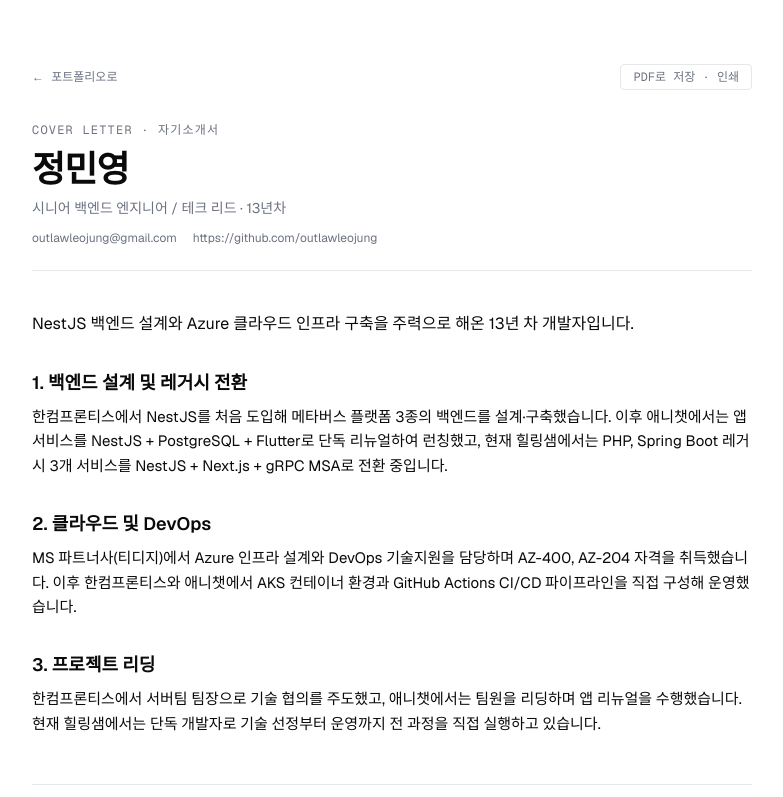
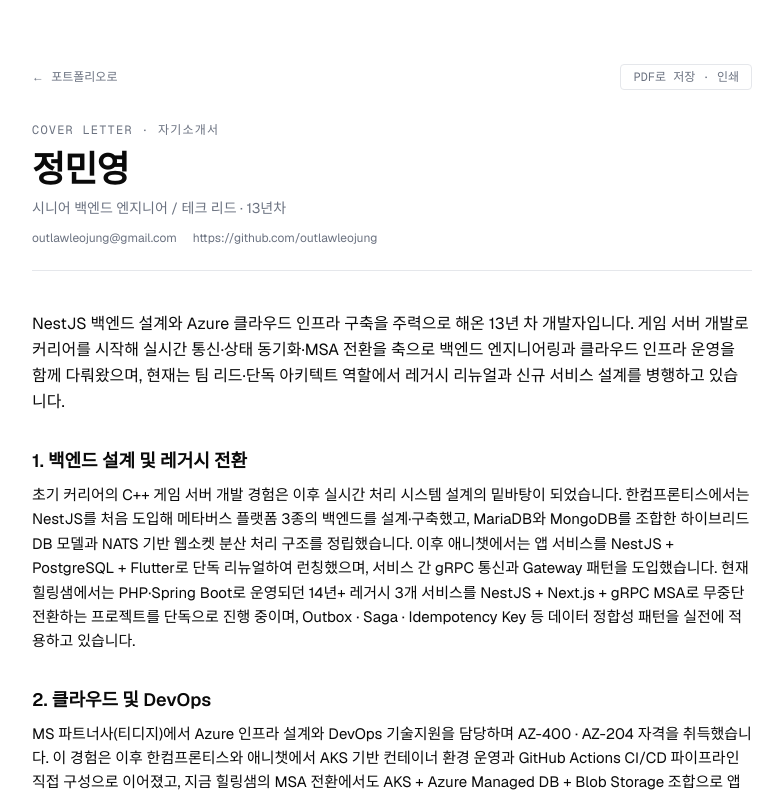
Before and after one commit to outlawleojung/outlawleojung.github.io, a Next.js app: page /about in a window 1280 px wide. Shown: the top 797 px of the page, without its empty margins (248-1031 px from the left). Built offline with nearby package versions, Linux system fonts and the light colour scheme.

Commit message:
자소서 확장: 인트로 밀도↑, 각 섹션 구체 사례 추가, 지향점(4) 신설

```diff
--- a/src/app/about/page.tsx
+++ b/src/app/about/page.tsx
@@ -8,28 +8,49 @@ export const metadata: Metadata = {
 };
 
 const intro =
-  "NestJS 백엔드 설계와 Azure 클라우드 인프라 구축을 주력으로 해온 13년 차 개발자입니다.";
+  "NestJS 백엔드 설계와 Azure 클라우드 인프라 구축을 주력으로 해온 13년 차 개발자입니다. " +
+  "게임 서버 개발로 커리어를 시작해 실시간 통신·상태 동기화·MSA 전환을 축으로 백엔드 엔지니어링과 " +
+  "클라우드 인프라 운영을 함께 다뤄왔으며, 현재는 팀 리드·단독 아키텍트 역할에서 레거시 리뉴얼과 " +
+  "신규 서비스 설계를 병행하고 있습니다.";
 
 const sections: Array<{ heading: string; body: string }> = [
   {
     heading: "1. 백엔드 설계 및 레거시 전환",
     body:
-      "한컴프론티스에서 NestJS를 처음 도입해 메타버스 플랫폼 3종의 백엔드를 설계·구축했습니다. " +
-      "이후 애니챗에서는 앱 서비스를 NestJS + PostgreSQL + Flutter로 단독 리뉴얼하여 런칭했고, " +
-      "현재 힐링샘에서는 PHP, Spring Boot 레거시 3개 서비스를 NestJS + Next.js + gRPC MSA로 전환 중입니다.",
+      "초기 커리어의 C++ 게임 서버 개발 경험은 이후 실시간 처리 시스템 설계의 밑바탕이 되었습니다. " +
+      "한컴프론티스에서는 NestJS를 처음 도입해 메타버스 플랫폼 3종의 백엔드를 설계·구축했고, " +
+      "MariaDB와 MongoDB를 조합한 하이브리드 DB 모델과 NATS 기반 웹소켓 분산 처리 구조를 정립했습니다. " +
+      "이후 애니챗에서는 앱 서비스를 NestJS + PostgreSQL + Flutter로 단독 리뉴얼하여 런칭했으며, " +
+      "서비스 간 gRPC 통신과 Gateway 패턴을 도입했습니다. 현재 힐링샘에서는 PHP·Spring Boot로 " +
+      "운영되던 14년+ 레거시 3개 서비스를 NestJS + Next.js + gRPC MSA로 무중단 전환하는 프로젝트를 " +
+      "단독으로 진행 중이며, Outbox · Saga · Idempotency Key 등 데이터 정합성 패턴을 실전에 " +
+      "적용하고 있습니다.",
   },
   {
     heading: "2. 클라우드 및 DevOps",
     body:
-      "MS 파트너사(티디지)에서 Azure 인프라 설계와 DevOps 기술지원을 담당하며 AZ-400, AZ-204 자격을 " +
-      "취득했습니다. 이후 한컴프론티스와 애니챗에서 AKS 컨테이너 환경과 GitHub Actions CI/CD 파이프라인을 " +
-      "직접 구성해 운영했습니다.",
+      "MS 파트너사(티디지)에서 Azure 인프라 설계와 DevOps 기술지원을 담당하며 AZ-400 · AZ-204 자격을 " +
+      "취득했습니다. 이 경험은 이후 한컴프론티스와 애니챗에서 AKS 기반 컨테이너 환경 운영과 " +
+      "GitHub Actions CI/CD 파이프라인 직접 구성으로 이어졌고, 지금 힐링샘의 MSA 전환에서도 " +
+      "AKS + Azure Managed DB + Blob Storage 조합으로 앱 계층과 데이터 계층을 완전히 분리하는 " +
+      "아키텍처의 근간이 되고 있습니다. 클라우드를 컨설팅 관점에서 배우고 실서비스에 반복 적용해 온 " +
+      "것이 저의 강점입니다.",
   },
   {
     heading: "3. 프로젝트 리딩",
     body:
-      "한컴프론티스에서 서버팀 팀장으로 기술 협의를 주도했고, 애니챗에서는 팀원을 리딩하며 앱 리뉴얼을 " +
-      "수행했습니다. 현재 힐링샘에서는 단독 개발자로 기술 선정부터 운영까지 전 과정을 직접 실행하고 있습니다.",
+      "한컴프론티스에서는 서버팀 팀장으로 기획·클라이언트 파트와의 기술 협의를 주도했고, " +
+      "애니챗에서는 백엔드 팀장으로 팀원을 리딩하며 앱 리뉴얼을 완수했습니다. 현재 힐링샘에서는 " +
+      "단독 개발자로 기술 선정부터 설계·구현·배포·운영까지 전 과정을 직접 실행하고 있으며, " +
+      "레거시 전환이라는 특성상 사업 리스크를 최소화하는 단계적 무중단 이행 전략을 수립하고 " +
+      "수행하고 있습니다.",
+  },
+  {
+    heading: "4. 지향점",
+    body:
+      "\"백엔드를 잘 아는 리드\"가 아니라 \"리드 역할까지 소화하는 백엔드\"로 커리어를 만들어 왔습니다. " +
+      "다음 조직에서도 실무 아키텍처와 팀 리딩을 함께 다룰 수 있는 자리에서, 대규모·고가용 실시간 " +
+      "시스템 또는 도메인 복잡도가 높은 레거시 전환에 기여하고 싶습니다.",
   },
 ];
 
```
